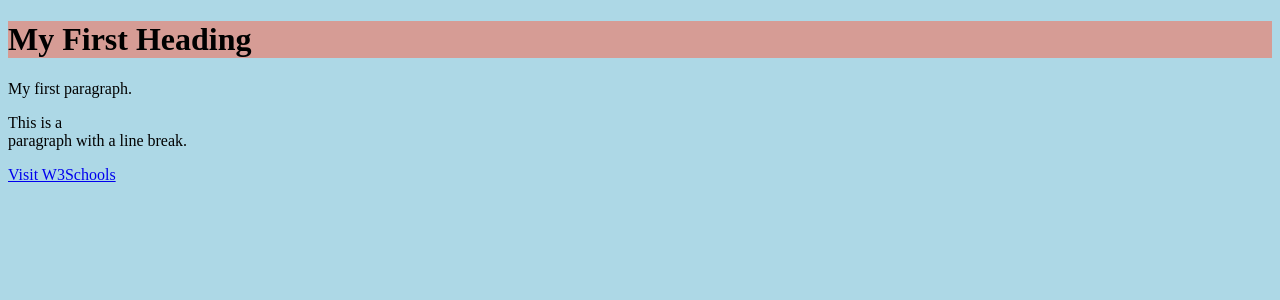
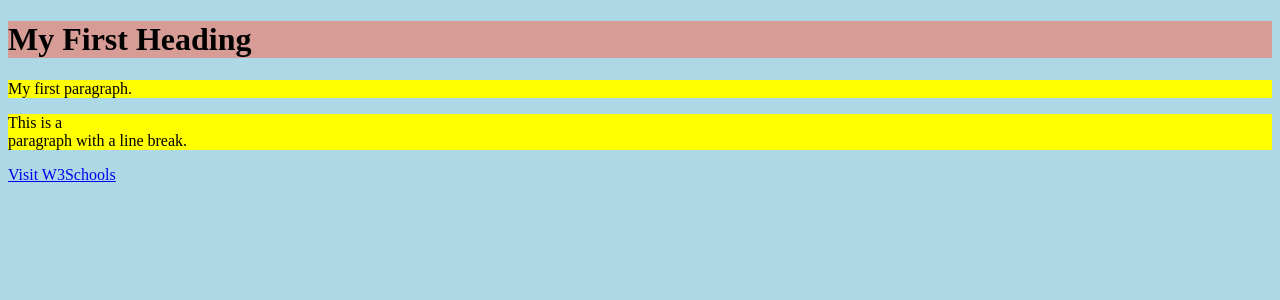
Before and after one commit to mnturingan/lab2, a PHP site: page / in a window 1280 px wide. Shown: the top 300 px of the page. Run offline with PHP 8.4, Linux system fonts and the light colour scheme.

Commit message:
CSS Backgrounds

```diff
--- a/week3/style.css
+++ b/week3/style.css
@@ -5,3 +5,6 @@ body {
 h1 {
   background-color:rgba(255, 99, 71, 0.5);
 }
+p {
+  background-color: yellow;
+}
```
